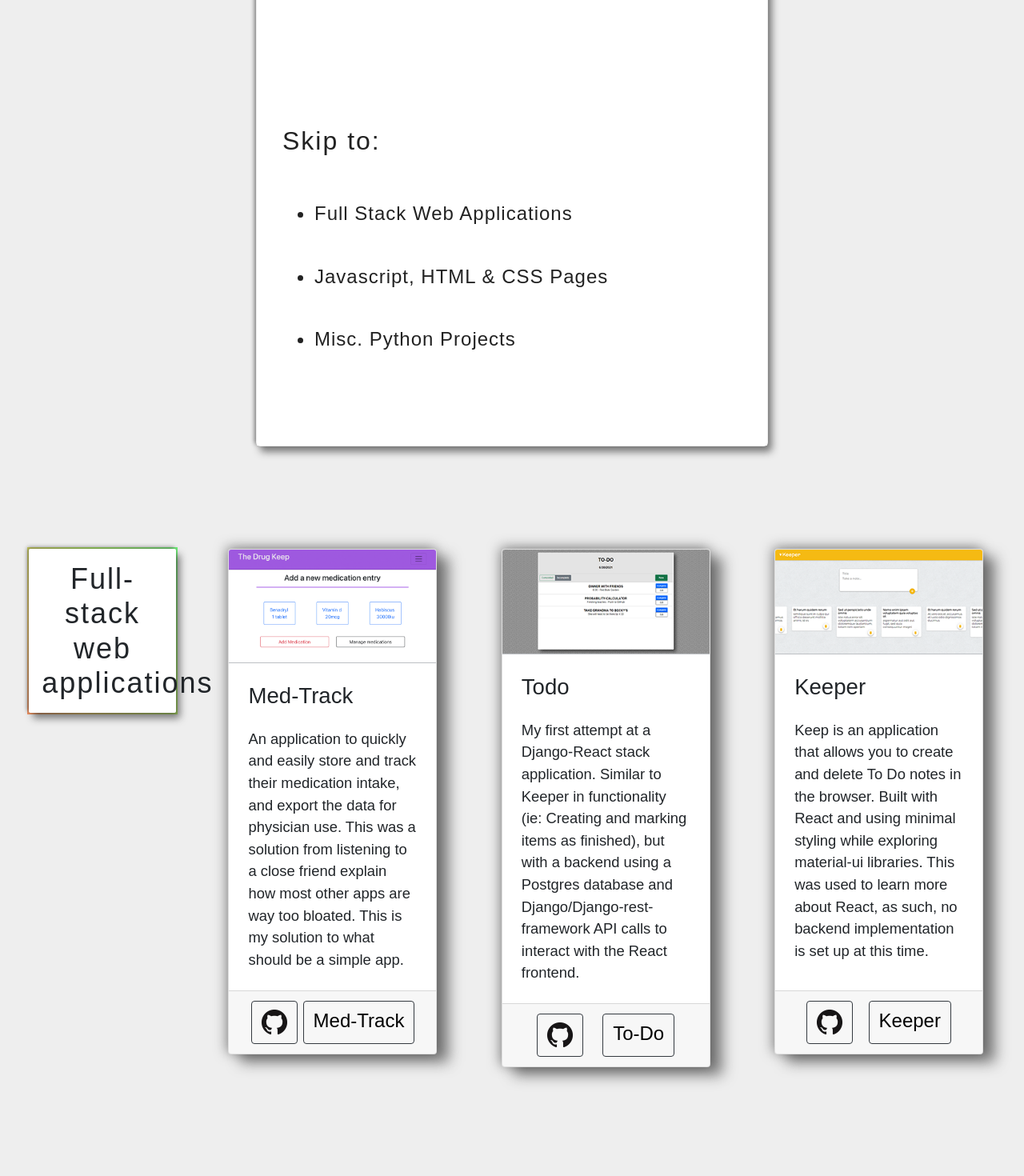
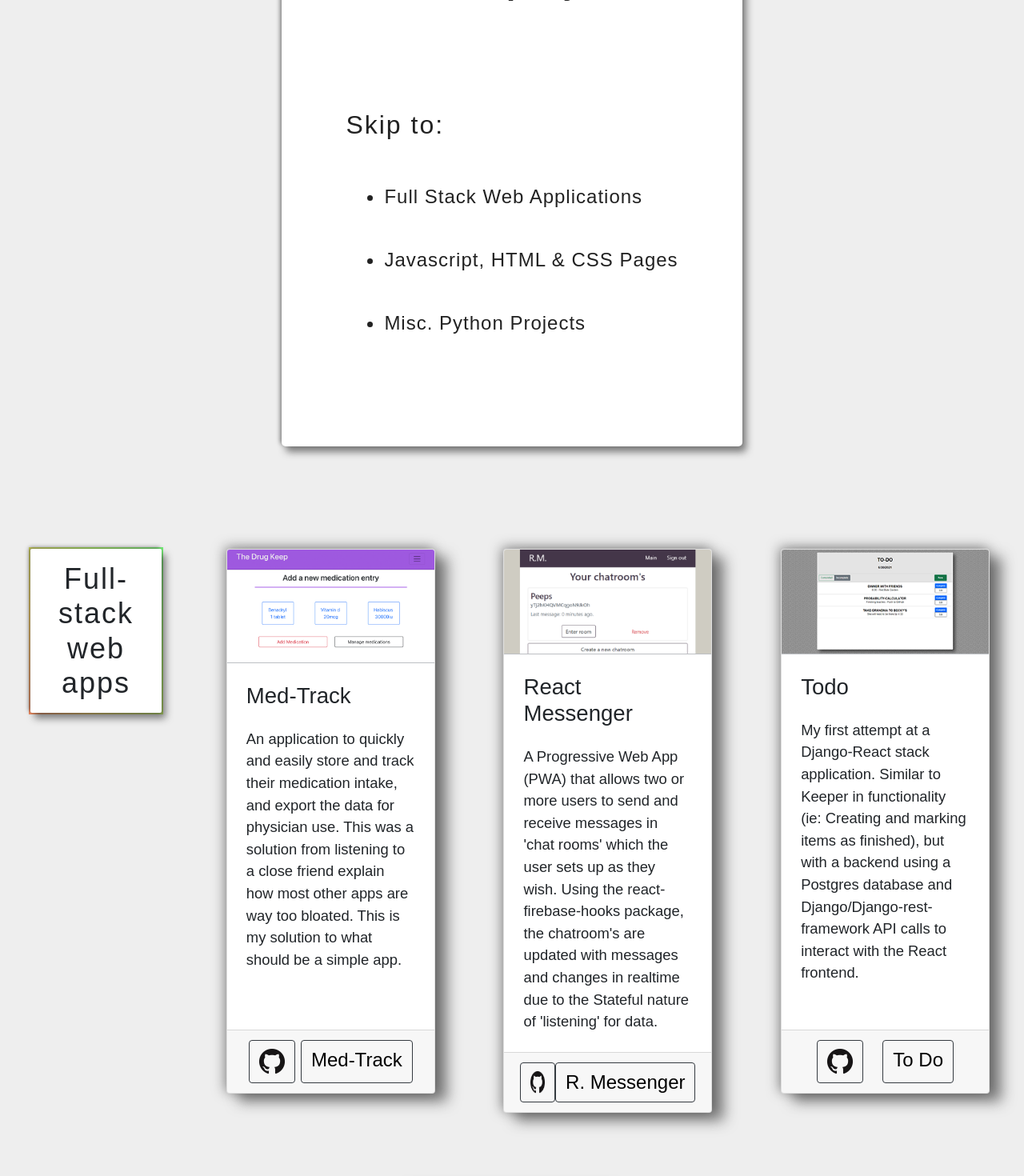
Before and after one commit to StevenSigil/Portfolio, a React (Create React App) app: page /home in a window 1280 px wide. Shown: the part 2720-4190 px from the top of the page at 80% size. Built offline with nearby package versions, Linux system fonts and the light colour scheme; a web font is replaced by a local one.

Commit message:
Added a section for 'react-messaging' app

```diff
--- a/src/App.js
+++ b/src/App.js
@@ -8,7 +8,7 @@ import Footer from "./components/Footer";
 
 import "./public/static/css/app.css";
 
-function App() {
+export default function App() {
   return (
     <>
       <BrowserRouter>
@@ -35,5 +35,3 @@ function App() {
 }
 
 // Wireframe: https://wireframe.cc/ROwrUh
-
-export default App;
--- a/src/components/ProjectCards.jsx
+++ b/src/components/ProjectCards.jsx
@@ -6,6 +6,7 @@ import diceGame from "../public/static/media/project_imgs/dice_game.png";
 import tinDog from "../public/static/media/project_imgs/tin_dog.png";
 
 import MedTrack from "../public/static/media/project_imgs/drug_keep.png";
+import RMessaging from "../public/static/media/project_imgs/react_messaging.png";
 import Keeper from "../public/static/media/project_imgs/keeper.png";
 import Todo from "../public/static/media/project_imgs/todo-djreact.png";
 
@@ -23,8 +24,8 @@ export function LifeApp() {
       <Card.Img
         src={Life}
         alt="Conway's game of life"
-        width="100%"
-        height="100%"
+        width="350"
+        height="175"
       />
       <Card.Body>
         <Card.Title>Conway's Game of Life</Card.Title>
@@ -46,8 +47,8 @@ export function KivyApp() {
       <Card.Img
         src={Kivy}
         alt="Kivy messaging application"
-        width="100%"
-        height="100%"
+        width="350"
+        height="175"
       />
       <Card.Body>
         <Card.Title>Kivy - Messaging App</Card.Title>
@@ -67,7 +68,7 @@ export function KivyApp() {
 export function CryptographyApp() {
   return (
     <Card>
-      <Card.Img src={Encrypted} alt="cryptography" width="100%" height="100%" />
+      <Card.Img src={Encrypted} alt="cryptography" width="350" height="175" />
       <Card.Body>
         <Card.Title>Fernet Cryptography</Card.Title>
         <Card.Text>
@@ -109,14 +110,39 @@ export function MedTrackApp() {
   );
 }
 
+export function MedTrackApp2() {
+  return (
+    <Card>
+      <Card.Img
+        src={RMessaging}
+        alt="React Messaging Application"
+        width="350"
+        height="175"
+      />
+      <Card.Body>
+        <Card.Title>React Messenger</Card.Title>
+        <Card.Text>
+          A Progressive Web App (PWA) that allows two or more users to send and
+          receive messages in 'chat rooms' which the user sets up as they wish.
+          Using the react-firebase-hooks package, the chatroom's are updated
+          with messages and changes in realtime due to the Stateful nature of
+          'listening' for data.
+        </Card.Text>
+      </Card.Body>
+
+      <ProjectCardFooter btnName="R. Messenger" links={projectLinks.ReactMessenger} />
+    </Card>
+  );
+}
+
 export function TodoApp() {
   return (
     <Card>
       <Card.Img
         src={Todo}
         alt="Django React Todo app"
-        width="100%"
-        height="100%"
+        width="350"
+        height="175"
       />
       <Card.Body>
         <Card.Title>Todo</Card.Title>
@@ -129,7 +155,7 @@ export function TodoApp() {
         </Card.Text>
       </Card.Body>
 
-      <ProjectCardFooter btnName="To-Do" links={projectLinks.ToDo} />
+      <ProjectCardFooter btnName="To Do" links={projectLinks.ToDo} />
     </Card>
   );
 }
@@ -137,17 +163,12 @@ export function TodoApp() {
 export function KeeperApp() {
   return (
     <Card>
-      <Card.Img
-        src={Keeper}
-        alt="Keeper screenshot"
-        width="100%"
-        height="100%"
-      />
+      <Card.Img src={Keeper} alt="Keeper screenshot" width="350" height="175" />
       <Card.Body>
         <Card.Title>Keeper</Card.Title>
         <Card.Text>
-          Keep is an application that allows you to create and delete To Do notes
-          in the browser. Built with React and using minimal styling while
+          Keep is an application that allows you to create and delete To Do
+          notes in the browser. Built with React and using minimal styling while
           exploring material-ui libraries. This was used to learn more about
           React, as such, no backend implementation is set up at this time.
         </Card.Text>
@@ -164,8 +185,8 @@ export function SimonApp() {
       <Card.Img
         src={simon}
         alt="Javascript Simon (game)"
-        width="100%"
-        height="100%"
+        width="350"
+        height="175"
       />
       <Card.Body>
         <Card.Title>Simon</Card.Title>
@@ -187,8 +208,8 @@ export function TinDogApp() {
       <Card.Img
         src={tinDog}
         alt="Tin-dog landing page."
-        width="100%"
-        height="100%"
+        width="350"
+        height="175"
       />
       <Card.Body>
         <Card.Title>Tindog</Card.Title>
@@ -210,8 +231,8 @@ export function DiceApp() {
       <Card.Img
         src={diceGame}
         alt="Dice rolling game"
-        width="100%"
-        height="100%"
+        width="350"
+        height="175"
       />
       <Card.Body>
         <Card.Title>Dice.random</Card.Title>
--- a/src/components/Projects.jsx
+++ b/src/components/Projects.jsx
@@ -2,68 +2,74 @@ import { Container } from "react-bootstrap";
 import { Col, Row } from "react-bootstrap";
 
 import { CryptographyApp, KivyApp, LifeApp } from "./ProjectCards";
-import { MedTrackApp, TodoApp, KeeperApp } from "./ProjectCards";
+import { MedTrackApp, MedTrackApp2, TodoApp, KeeperApp } from "./ProjectCards";
 import { SimonApp, TinDogApp, DiceApp } from "./ProjectCards";
 
 import ProjectsHeading from "./ProjectsHeading";
 
-function Projects() {
+export default function Projects() {
   return (
     <>
       <Container fluid className="row3-main-container" id="projects-heading">
         <ProjectsHeading />
 
         <Row id="web-design" className="projectsSubsectionRow">
-          <Col md={2}>
+          <Col xl={2} lg={12}>
             <div className="subsectionHeading coloredBorderDiv">
-              <h3>Full-stack web applications</h3>
+              <h3>Full-stack web apps</h3>
             </div>
           </Col>
-          <Col md={3}>
+
+          <Col xl={3} lg={5}>
             <MedTrackApp />
           </Col>
-          <Col md={3}>
+          <Col xl={3} lg={5}>
+            <MedTrackApp2 />
+          </Col>
+          <Col xl={3} lg={5}>
             <TodoApp />
           </Col>
-          <Col md={3}>
+
+          {/* 2nd row */}
+          <Col xl={3} lg={5}>
             <KeeperApp />
           </Col>
         </Row>
 
         <Row id="javascript" className="projectsSubsectionRow">
-          <Col md={2}>
+          <Col xl={2} lg={12}>
             <div className="subsectionHeading coloredBorderDiv">
               <h3>JavaScript - Html - CSS</h3>
             </div>
           </Col>
 
-          <Col md={3}>
+          <Col xl={3} lg={5}>
             <SimonApp />
           </Col>
-          <Col md={3}>
+          <Col xl={3} lg={5}>
             <TinDogApp />
           </Col>
-          <Col md={3}>
+          <Col xl={3} lg={5}>
             <DiceApp />
           </Col>
         </Row>
 
         <Row id="python-programming" className="projectsSubsectionRow">
-          <Col md={2}>
+          <Col xl={2} lg={12}>
             <div className="subsectionHeading coloredBorderDiv">
               <h3>Misc. Python</h3>
             </div>
           </Col>
 
-          <Col md={3}>
+          <Col xl={3} lg={5}>
             <LifeApp />
           </Col>
 
-          <Col md={3}>
+          <Col xl={3} lg={5}>
             <KivyApp />
           </Col>
 
-          <Col md={3}>
+          <Col xl={3} lg={5}>
             <CryptographyApp />
           </Col>
         </Row>
@@ -71,5 +77,3 @@ function Projects() {
     </>
   );
 }
-
-export default Projects;
--- a/src/components/ProjectsHeading.jsx
+++ b/src/components/ProjectsHeading.jsx
@@ -1,6 +1,6 @@
 import { Container } from "react-bootstrap";
 
-function ProjectsHeading() {
+export default function ProjectsHeading() {
   return (
     <Container className="projectsHeadingSection">
       <div className="innerDiv">
@@ -31,5 +31,3 @@ function ProjectsHeading() {
     </Container>
   );
 }
-
-export default ProjectsHeading;
--- a/src/public/static/css/app.css
+++ b/src/public/static/css/app.css
@@ -234,24 +234,24 @@ font-style: italic;
   justify-content: center;
   color: rgb(34, 34, 34);
   border-radius: 5px;
+  background-color: #fff;
   box-shadow: 5px 7px 10px rgba(49, 49, 49, 0.603),
     -2px -2px 5px rgba(58, 58, 58, 0.568);
   /* background-image: url("../media/dotnoise-light-grey.png"); */
 }
 @media (min-width: 1200px) {
   .projectsHeadingSection {
-    max-width: 50vw;
+    max-width: 45vw;
   }
 }
 .innerDiv {
-  width: 100%;
   min-height: 92vh;
   display: flex;
   flex-direction: column;
-  justify-content: space-around;
+  justify-content: space-evenly;
   border-radius: 1px;
   padding: 2rem 1rem;
-  background-color: #fff;
+
   margin: 1px;
 }
 .title {
@@ -284,6 +284,9 @@ font-style: italic;
 } */
 .outer-list-group {
   padding: 0 1rem;
+  display: flex;
+  flex-direction: column;
+  align-items: baseline;
 }
 .dirHeader {
   padding: 0;
@@ -298,6 +301,7 @@ font-style: italic;
 }
 .custom-list-group {
   margin: 2rem 0 0;
+  padding-left: 3rem;
 }
 .custom-list-group li {
   padding: 1rem 0;
@@ -321,13 +325,15 @@ font-style: italic;
 /* Projects */
 .projectsSubsectionRow {
   display: flex;
-  justify-content: space-evenly;
+  justify-content: space-around;
+  align-items: stretch;
   padding-bottom: 10vh;
   padding-top: 10vh;
 }
 .projectsSubsectionRow .subsectionHeading {
   min-height: 20vh;
   max-height: 90%;
+  max-width: 90%;
   margin: 3rem auto;
   padding: 1rem 1rem;
   display: flex;
@@ -350,7 +356,7 @@ font-style: italic;
     text-align: center;
   }
 }
-.projectsSubsectionRow > .col-md-3 {
+.projectsSubsectionRow > .col-xl-3 {
   display: flex;
   align-items: baseline;
 }
@@ -452,7 +458,7 @@ font-style: italic;
 .singleitem-col {
   display: flex;
   justify-content: center;
-  align-items: center;
+  align-items: stretch;
   padding: 0;
 }
 .singleitem-col > .row {
@@ -463,7 +469,7 @@ font-style: italic;
   border-radius: 3px;
   background-color: #fff;
 }
-.singleitem-col > .row > .col-md-5 {
+.singleitem-col > .row > .col-xl-5 {
   display: flex;
   align-items: center;
   justify-content: center;
--- a/src/util-data/project_links.js
+++ b/src/util-data/project_links.js
@@ -14,6 +14,10 @@ export const projectLinks = {
   MedTrack: {
     github: "https://github.com/StevenSigil/medication-tracker-v2",
     website: "https://medication-track.herokuapp.com/",
+  },
+  ReactMessenger: {
+    github: 'https://github.com/StevenSigil/React-Full-Messaging-App',
+    website: 'https://react-full-messaging-app.vercel.app/'
   },
   ToDo: {
     github: "https://github.com/StevenSigil/ToDo-Django-React",
```
Also changed, not shown: src/components/Certs.jsx (+24 -24 lines), src/public/static/media/project_imgs/react_messaging.png (added).
